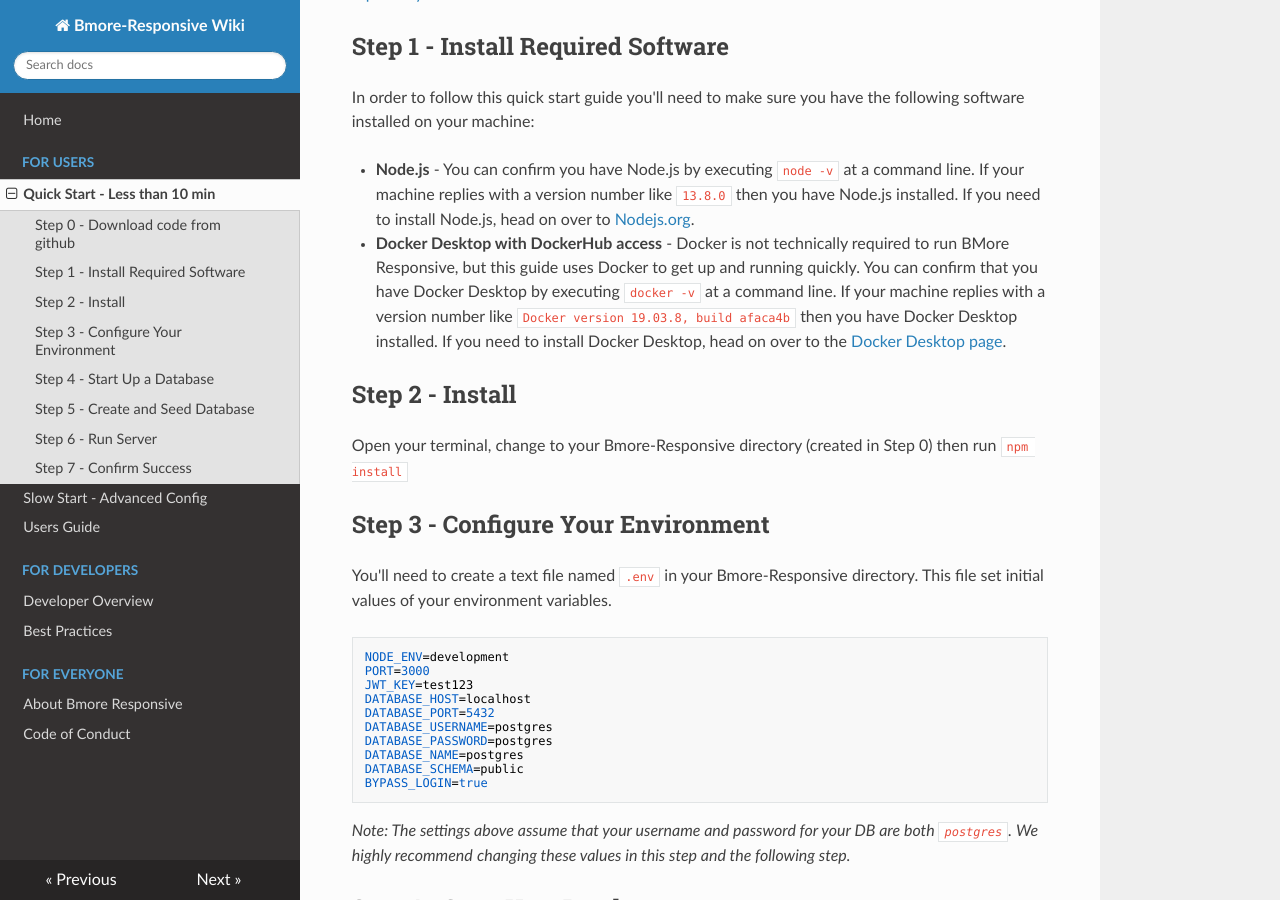
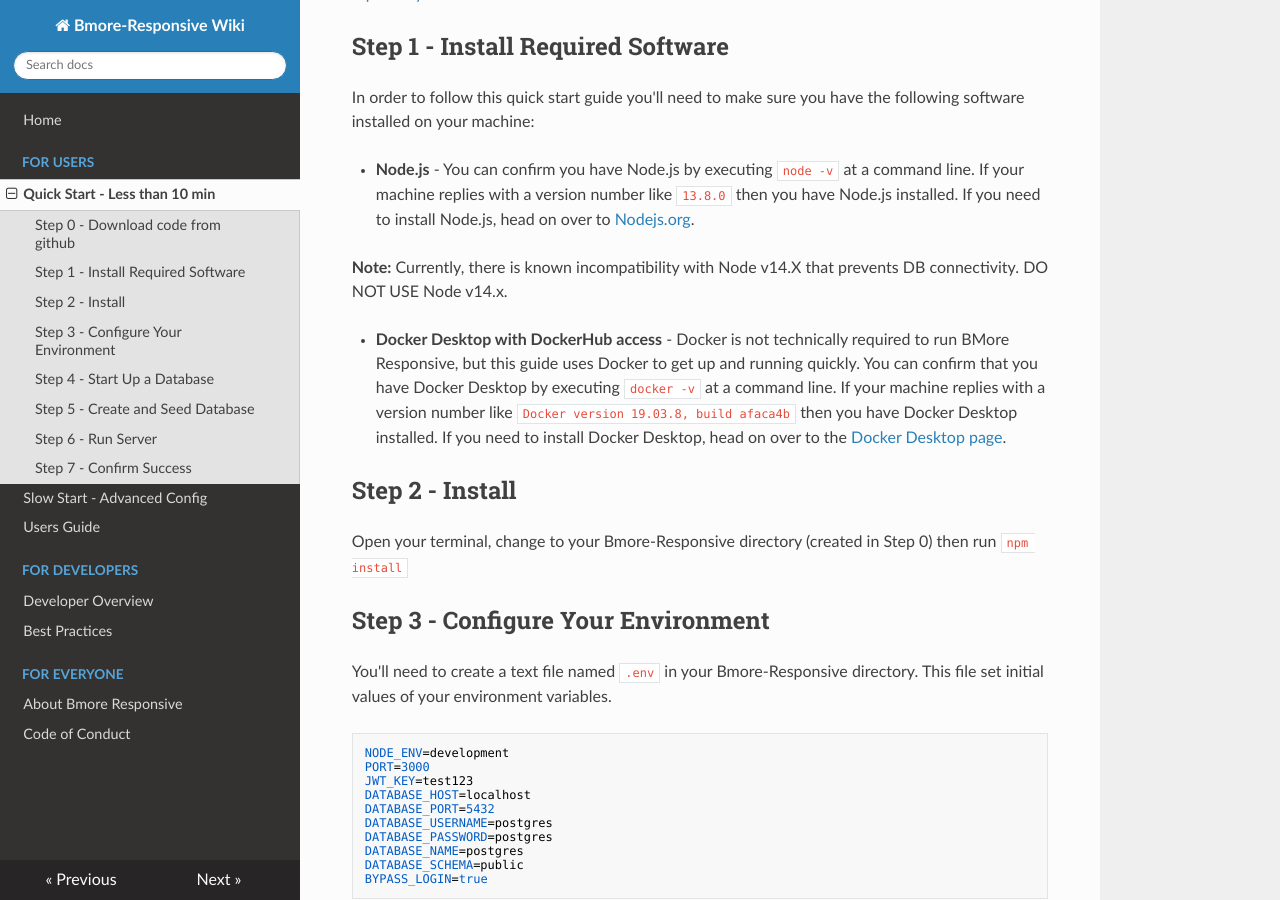
Before and after one commit to CodeForBaltimore/Bmore-Responsive, an MkDocs documentation site: the page built from docs/QuickStart.md, in a window 1280 px wide and 900 px high, scrolled down 378 px. Built offline with MkDocs 1.6.1, drawn with Linux system fonts in a browser that asks for light colours; nearby versions of some CDN libraries.

Commit message:
Update QuickStart.md
Added comment around node v14 incompatibility

```diff
--- a/docs/QuickStart.md
+++ b/docs/QuickStart.md
@@ -10,6 +10,9 @@
 In order to follow this quick start guide you'll need to make sure you have the following software installed on your machine:
 
 - **Node.js** - You can confirm you have Node.js by executing `node -v` at a command line.  If your machine replies with a version number like `13.8.0` then you have Node.js installed.  If you need to install Node.js, head on over to [Nodejs.org](https://nodejs.org/).
+
+**Note:** Currently, there is known incompatibility with Node v14.X that prevents DB connectivity. DO NOT USE Node v14.x.
+
 - **Docker Desktop with DockerHub access** - Docker is not technically required to run BMore Responsive, but this guide uses Docker to get up and running quickly. You can confirm that you have Docker Desktop by executing `docker -v` at a command line.  If your machine replies with a version number like `Docker version 19.03.8, build afaca4b` then you have Docker Desktop installed. If you need to install Docker Desktop, head on over to the [Docker Desktop page](https://www.docker.com/products/docker-desktop).
 
 ## Step 2 - Install
```
